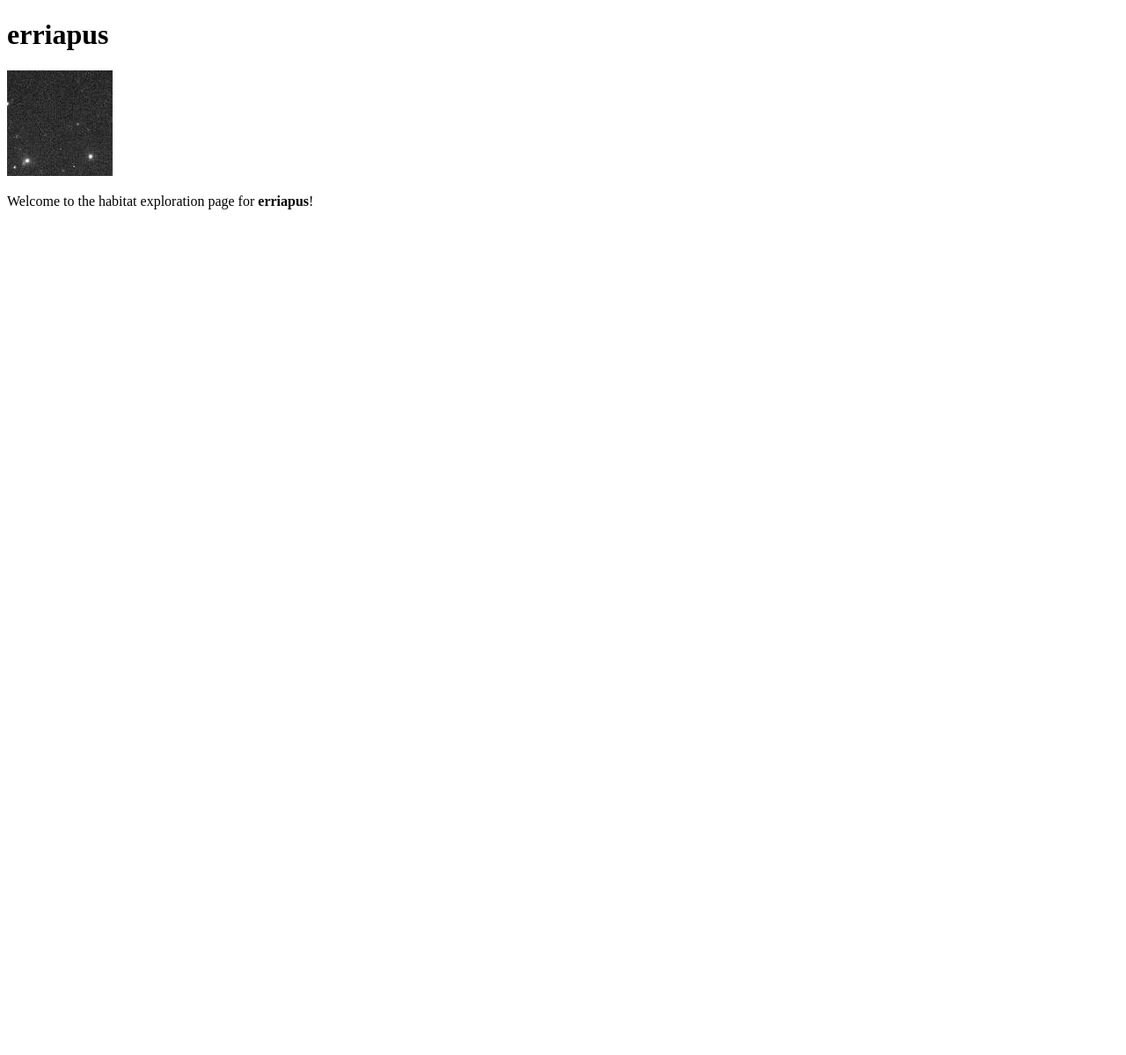
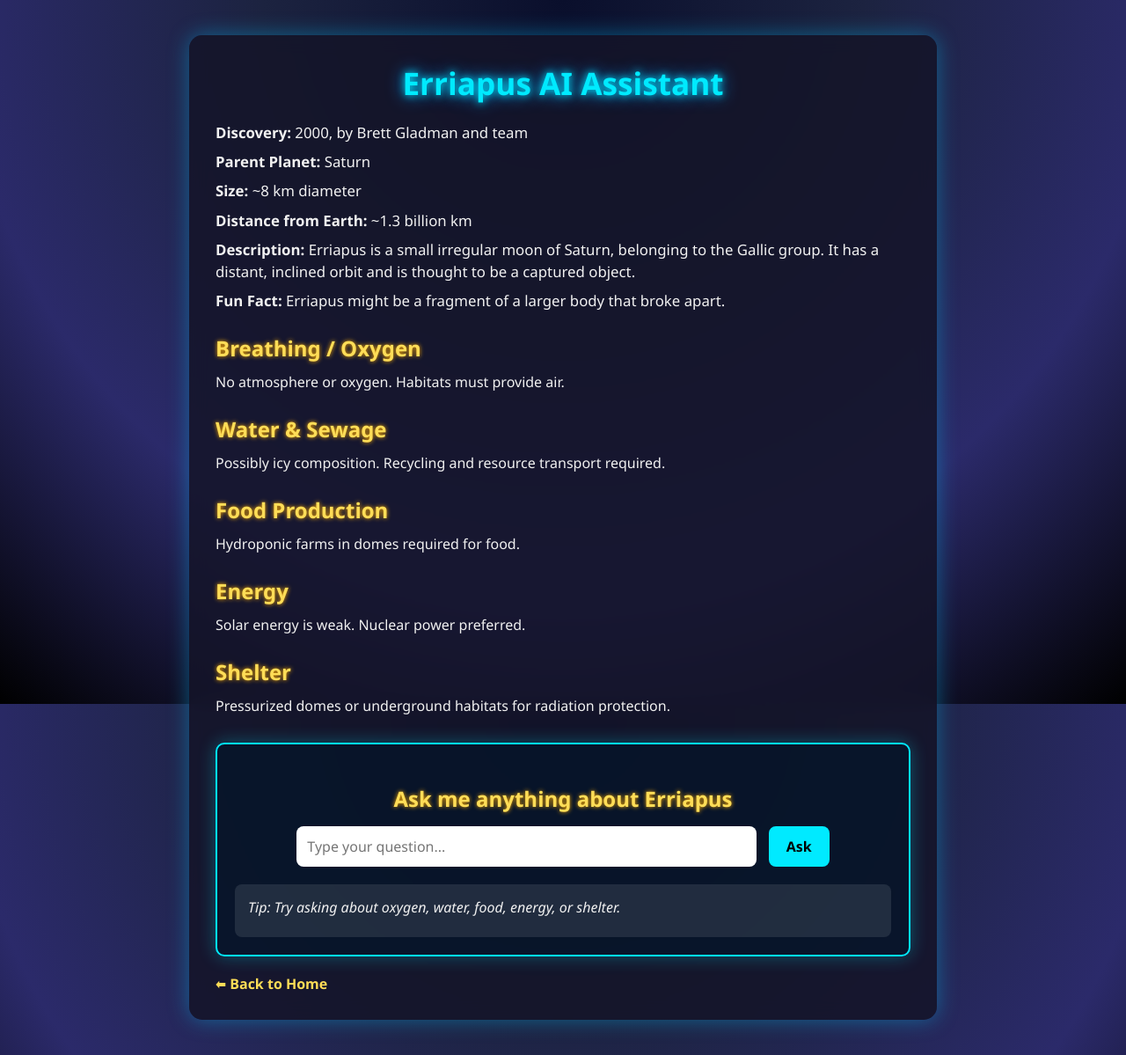
Before and after one commit to Wade185/space-habitat, a Flask app: page /erriapus in a window 1280 px wide. Shown: the whole page at 88% size. Before the commit the page ends 238 px from the top, so only its background shows below. Run offline with Flask 3, Linux system fonts and the light colour scheme.

Commit message:
Update erriapus.html

```diff
--- a/templates/erriapus.html
+++ b/templates/erriapus.html
@@ -1,11 +1,137 @@
 <!DOCTYPE html>
-<html>
+<html lang="en">
 <head>
-    <title>erriapus</title>
+  <meta charset="UTF-8">
+  <title>Erriapus - Habitat Assistant</title>
+  <style>
+    * { margin: 0; padding: 0; box-sizing: border-box; font-family: "Segoe UI", Tahoma, Geneva, Verdana, sans-serif; }
+    body {
+      background: radial-gradient(circle at top, #0a0f2c, #1c2340, #2b2a6a, #000);
+      background-attachment: fixed;
+      color: #f1f1f1;
+      min-height: 100vh;
+      display: flex;
+      justify-content: center;
+      align-items: flex-start;
+      padding: 40px;
+    }
+    .assistant-container {
+      background: rgba(20, 20, 40, 0.85);
+      border-radius: 15px;
+      padding: 30px;
+      width: 850px;
+      max-width: 95%;
+      box-shadow: 0 0 25px rgba(0, 200, 255, 0.4);
+      backdrop-filter: blur(10px);
+      animation: fadeIn 1.5s ease-in-out;
+    }
+    .assistant-container h1 {
+      text-align: center;
+      font-size: 2.2em;
+      color: #00eaff;
+      text-shadow: 0 0 10px #00eaff, 0 0 20px #0095ff;
+      margin-bottom: 20px;
+    }
+    .info p { margin: 8px 0; font-size: 1.05em; }
+    h2 { margin-top: 25px; font-size: 1.5em; color: #ffdd57; text-shadow: 0 0 5px #ffae00; }
+    p { margin: 10px 0; line-height: 1.5; }
+    .assistant-box {
+      margin-top: 30px; padding: 20px; border: 2px solid #00eaff; border-radius: 10px;
+      background: rgba(0, 20, 40, 0.6); text-align: center; box-shadow: 0 0 20px rgba(0, 234, 255, 0.3);
+    }
+    .assistant-box input {
+      width: 70%; padding: 12px; margin-top: 15px; border: none; border-radius: 8px;
+      outline: none; font-size: 1em;
+    }
+    .assistant-box button {
+      margin-left: 10px; padding: 12px 20px; background: #00eaff; border: none;
+      border-radius: 8px; font-size: 1em; cursor: pointer; color: #000;
+      font-weight: bold; transition: 0.3s;
+    }
+    .assistant-box button:hover { background: #0095ff; box-shadow: 0 0 15px #00eaff; }
+    #answerBox {
+      margin-top: 20px; padding: 15px; background: rgba(255, 255, 255, 0.1);
+      border-radius: 8px; min-height: 60px; font-style: italic; text-align: left;
+    }
+    .back-btn {
+      display: inline-block; margin-top: 20px; text-decoration: none;
+      color: #ffdd57; font-weight: bold; transition: 0.3s;
+    }
+    .back-btn:hover { color: #ffffff; text-shadow: 0 0 10px #ffdd57; }
+    @keyframes fadeIn { from {opacity: 0; transform: translateY(20px);} to {opacity: 1; transform: translateY(0);} }
+  </style>
 </head>
 <body>
-    <h1>erriapus</h1>
-    <img src="{{ url_for('static', filename='erriapus.jpg') }}" alt="erriapus">
-    <p>Welcome to the habitat exploration page for <b>erriapus</b>!</p>
+  <div class="assistant-container">
+    <h1>Erriapus AI Assistant</h1>
+    <div class="info">
+      <p><b>Discovery:</b> 2000, by Brett Gladman and team</p>
+      <p><b>Parent Planet:</b> Saturn</p>
+      <p><b>Size:</b> ~8 km diameter</p>
+      <p><b>Distance from Earth:</b> ~1.3 billion km</p>
+      <p><b>Description:</b> Erriapus is a small irregular moon of Saturn, belonging to the Gallic group. It has a distant, inclined orbit and is thought to be a captured object.</p>
+      <p><b>Fun Fact:</b> Erriapus might be a fragment of a larger body that broke apart.</p>
+    </div>
+
+    <h2>Breathing / Oxygen</h2>
+    <p>No atmosphere or oxygen. Habitats must provide air.</p>
+
+    <h2>Water & Sewage</h2>
+    <p>Possibly icy composition. Recycling and resource transport required.</p>
+
+    <h2>Food Production</h2>
+    <p>Hydroponic farms in domes required for food.</p>
+
+    <h2>Energy</h2>
+    <p>Solar energy is weak. Nuclear power preferred.</p>
+
+    <h2>Shelter</h2>
+    <p>Pressurized domes or underground habitats for radiation protection.</p>
+
+    <div class="assistant-box">
+      <h2>Ask me anything about Erriapus</h2>
+      <input type="text" id="userQuestion" placeholder="Type your question...">
+      <button id="askButton">Ask</button>
+      <div id="answerBox">Tip: Try asking about oxygen, water, food, energy, or shelter.</div>
+    </div>
+   <a href="{{ url_for('index') }}" class="back-btn">⬅ Back to Home</a>
+  </div>
+
+  <script>
+    const askButton = document.getElementById("askButton");
+    const userQuestion = document.getElementById("userQuestion");
+    const answerBox = document.getElementById("answerBox");
+
+    const knowledge = {
+      "oxygen": "Erriapus has no atmosphere. Oxygen must come from habitats.",
+      "breath": "Not breathable.",
+      "air": "Space vacuum — no air here.",
+
+      "water": "May contain ice, but must be mined. Recycling mandatory.",
+      "sewage": "Waste must be recycled carefully.",
+
+      "food": "Only possible with hydroponic systems.",
+      "farming": "Greenhouses required.",
+      "agriculture": "Closed loop agriculture required.",
+
+      "energy": "Nuclear power works best. Solar is unreliable.",
+      "power": "Reactors can generate stable energy.",
+
+      "shelter": "Radiation shielding essential.",
+      "habitat": "Pressurized domes or underground bases needed."
+    };
+
+    function getAnswer() {
+      const q = userQuestion.value.toLowerCase();
+      let response = "I don’t have that info yet. Try oxygen, water, food, energy, or shelter.";
+      for (let key in knowledge) {
+        if (q.includes(key)) { response = knowledge[key]; break; }
+      }
+      answerBox.innerHTML = response;
+      userQuestion.value = "";
+    }
+    askButton.addEventListener("click", getAnswer);
+    userQuestion.addEventListener("keyup", (event) => { if (event.key === "Enter") getAnswer(); });
+  </script>
 </body>
 </html>
```
